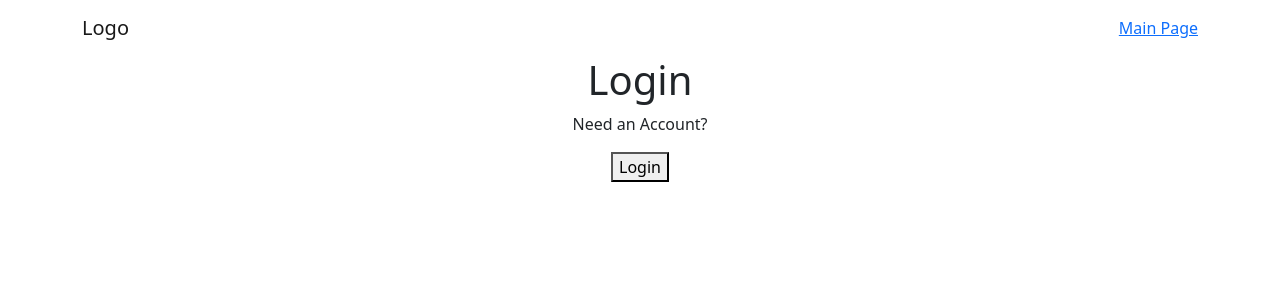
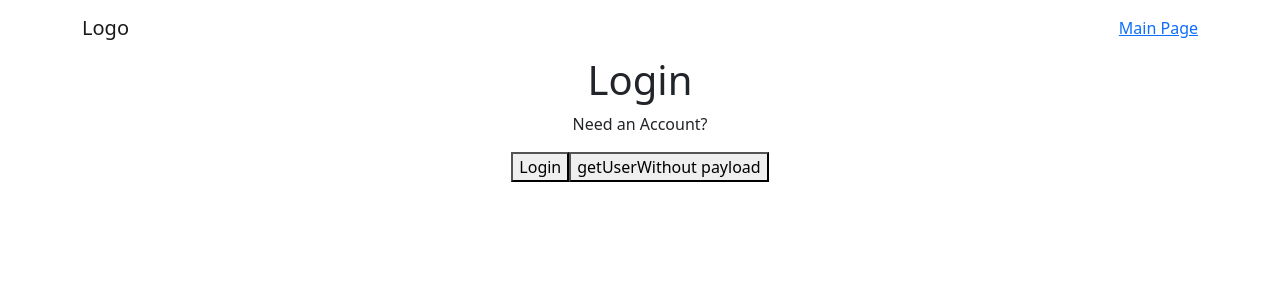
Before and after one commit to AnonymFromInternet/Conduit, a React (Create React App) app: page /login in a window 1280 px wide. Shown: the top 300 px of the page. Built offline with nearby package versions, Linux system fonts and the light colour scheme.

Commit message:
Creating root reducer, slices, actions, and workers

```diff
--- a/src/Modules/Authentication/Components/Authentication.component.tsx
+++ b/src/Modules/Authentication/Components/Authentication.component.tsx
@@ -3,7 +3,10 @@ import {
   useAppDispatch,
   useAppSelector,
 } from "../../../Shared/GlobalStore/Hooks";
-import { getUserSuccessAction } from "../Store/Slices/Authentication.slice";
+import {
+  getUserSuccessAction,
+  getUserAction,
+} from "../Store/Slices/Authentication.slice";
 
 const AuthenticationComponent = () => {
   const isLoadingState = useAppSelector((state) => state.getUser.isLoading);
@@ -28,6 +31,9 @@ const AuthenticationComponent = () => {
           >
             Login
           </button>
+          <button onClick={() => dispatch(getUserAction())}>
+            getUserWithout payload
+          </button>
         </Col>
       </Row>
     </Container>
--- a/src/Modules/Authentication/Store/Sagas/authentication.sagas.ts
+++ b/src/Modules/Authentication/Store/Sagas/authentication.sagas.ts
@@ -3,11 +3,10 @@ import {
   getUserAction,
   getUserSuccessAction,
 } from "../Slices/Authentication.slice";
-import { ActionCreatorWithPayload } from "@reduxjs/toolkit";
-import { UserInterface } from "../../../../Shared/Types/User.interface";
 
 export function* getUserWatcher() {
   yield takeEvery(getUserAction().type, getUserWorker);
+  yield takeEvery(getUserSuccessAction.type, getUserSuccessWorker);
 }
 
 export function* getUserWorker() {
@@ -15,9 +14,9 @@ export function* getUserWorker() {
   yield;
 }
 
-export function* getUserSuccessWatcher() {
-  yield takeEvery(getUserSuccessAction.type, getUserSuccessWorker);
-}
+//export function* getUserSuccessWatcher() {
+// yield takeEvery(getUserSuccessAction.type, getUserSuccessWorker);
+//}
 
 export function* getUserSuccessWorker(action: any) {
   console.log("payload is:", action.payload);
--- a/src/Shared/GlobalStore/RootSaga/RootSaga.ts
+++ b/src/Shared/GlobalStore/RootSaga/RootSaga.ts
@@ -1,8 +1,5 @@
-import {
-  getUserSuccessWatcher,
-  getUserWatcher,
-} from "../../../Modules/Authentication/Store/Sagas/authentication.sagas";
+import { getUserWatcher } from "../../../Modules/Authentication/Store/Sagas/authentication.sagas";
 
 export default function* rootSaga() {
-  yield getUserSuccessWatcher();
+  yield getUserWatcher();
 }
```
